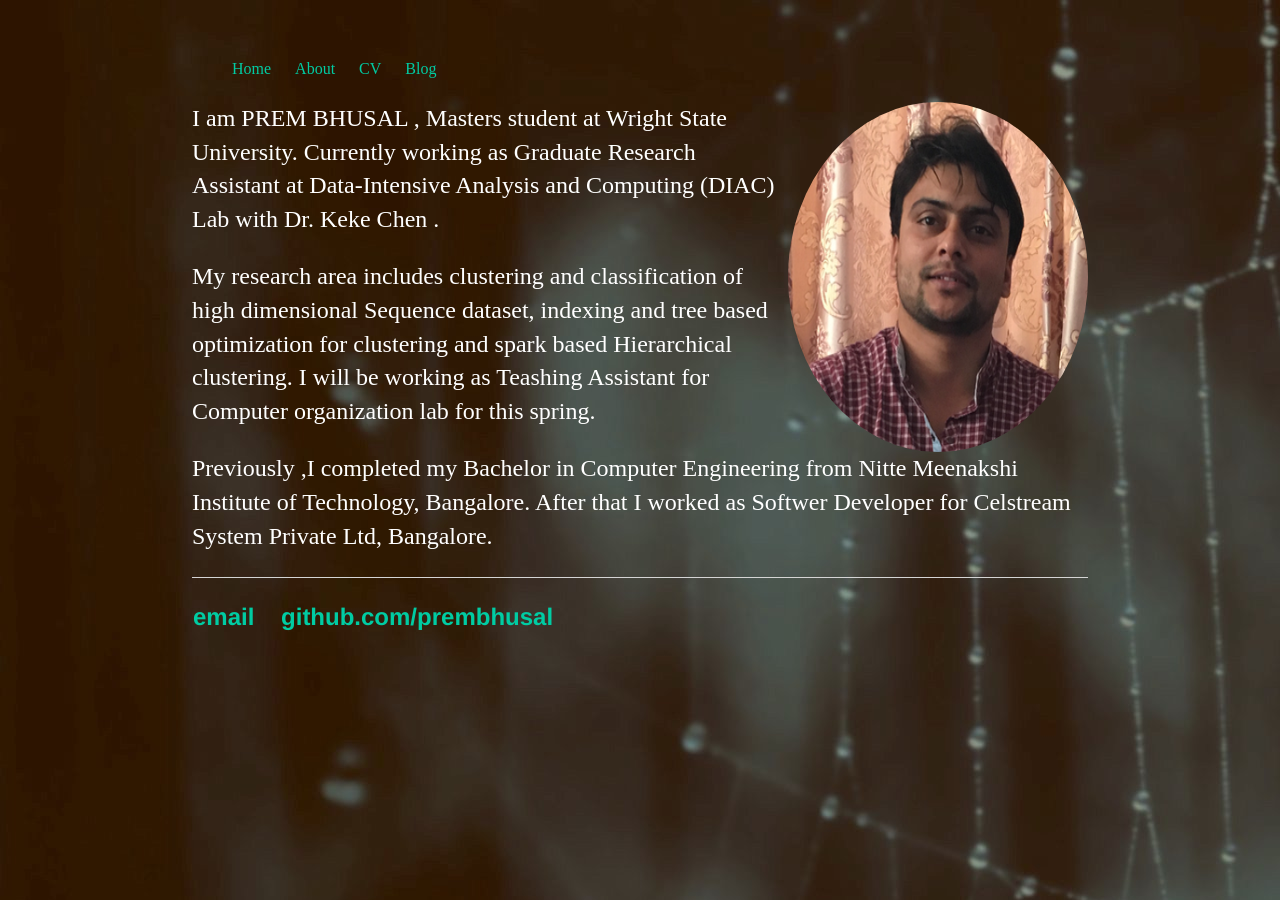
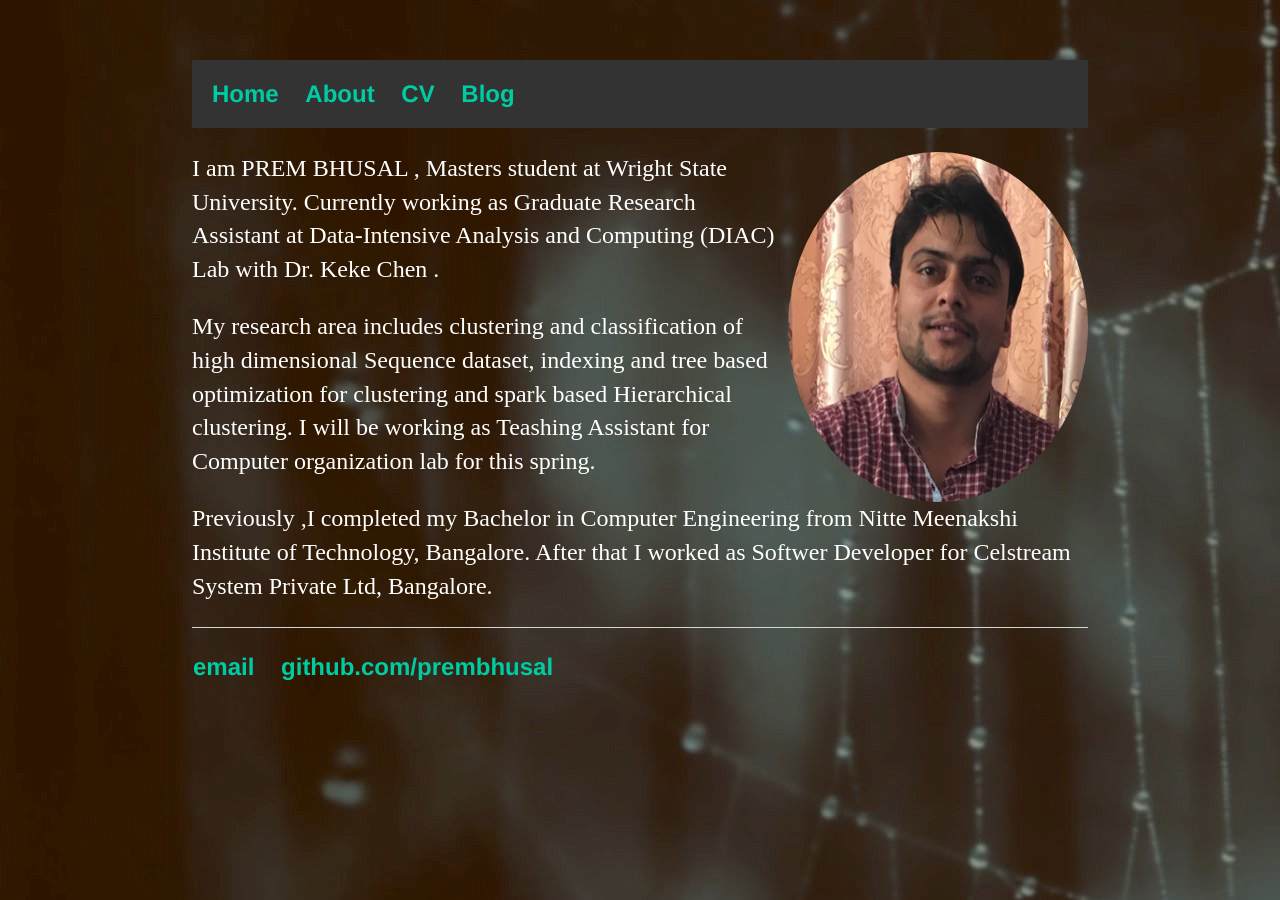
Before and after one commit to prembhusal/prembhusalWebsite, a Jekyll site: the page built from index.html, in a window 1280 px wide. Built offline with Jekyll 4.4.1, drawn with Linux system fonts in a browser that asks for light colours.

Commit message:
Update main.css

```diff
--- a/css/main.css
+++ b/css/main.css
@@ -2,7 +2,7 @@ body {
     margin: 60px auto;
     width: 70%;
 }
-nav ul,{
+nav ul {
     font-family:'Helvetica', 'Arial', 'Sans-Serif';
     padding: 1px;
     list-style: none;
@@ -21,8 +21,12 @@ footer ul {
     color: #00cca3;
 }
 
-nav ul li, footer ul li {
+nav ul li {
     display: inline;
+    margin-right: 20px;
+}
+footer ul li{
+   display: inline;
     margin-right: 20px;
 }
 a {
```
